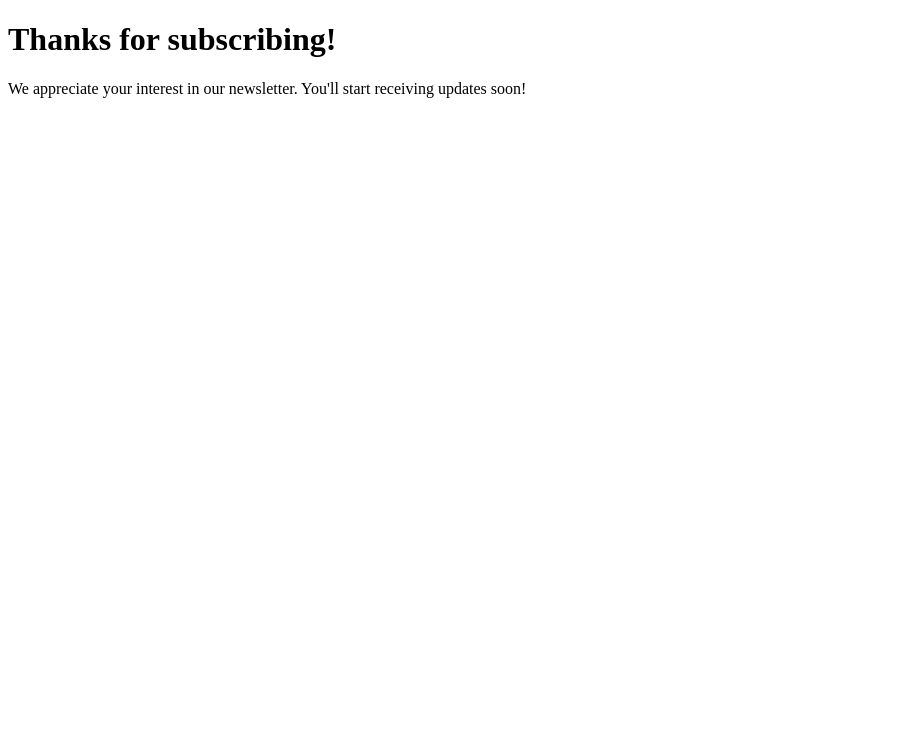
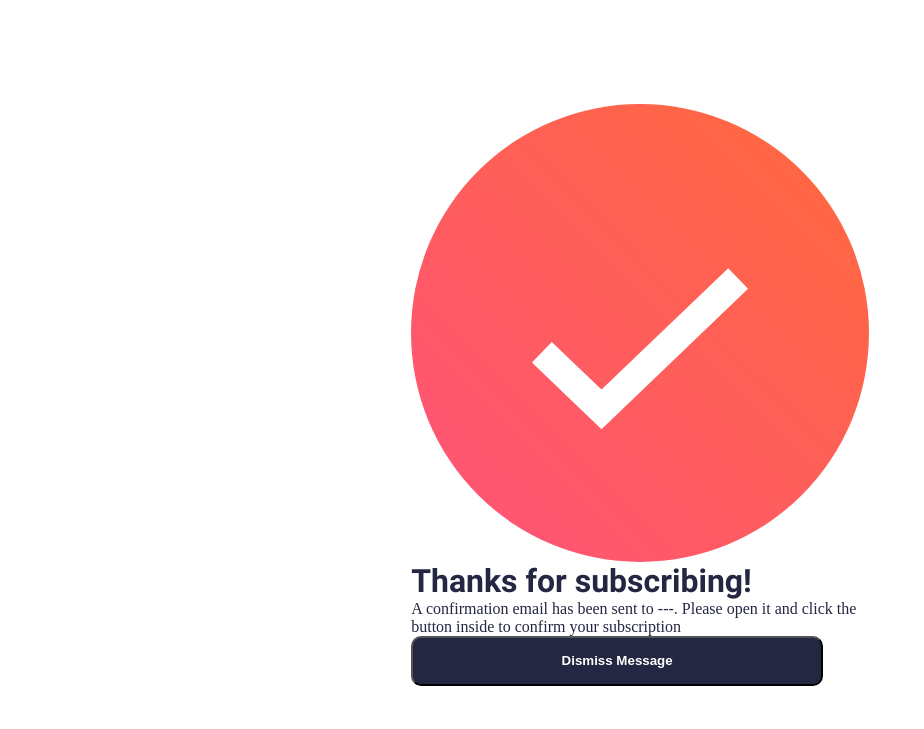
Before and after one commit to clyo/newsletterSignup, a plain HTML site: page thanks.html in a window 1280 px wide. Shown: the whole page, without its empty margins (0-924 px from the left). Drawn offline with Linux system fonts and the light colour scheme.

Commit message:
Add files via upload

```diff
--- a/styles.css
+++ b/styles.css
@@ -145,6 +145,22 @@ input {
     gap: 50px;
   }
 
+  .container_thanks {
+    width: 42%;
+    margin: 0 auto;
+    margin-top: 5%;
+    display: flex;
+    flex-direction: column;
+    padding: 2.5rem;
+    /* gap: 2rem; */
+    background-color: var(--White);
+    border-radius: 10px;
+}
+
+.thanks_img {
+    width: 10%;
+}
+
   @media screen and (max-width: 1300px){
     body {
         background-color: white;
--- a/thanks.html
+++ b/thanks.html
@@ -4,9 +4,21 @@
   <meta charset="UTF-8">
   <meta name="viewport" content="width=device-width, initial-scale=1.0">
   <title>Thanks for Subscribing</title>
+  <link rel="stylesheet" href="styles.css">
 </head>
 <body>
-  <h1>Thanks for subscribing!</h1>
-  <p>We appreciate your interest in our newsletter. You'll start receiving updates soon!</p>
+    <main>
+        <container>
+            <div class="container_thanks">
+                <img classname="thanks_img" src="./assets/images/icon-success.svg" alt="icon">
+                <h1>Thanks for subscribing!</h1>
+                <p>A confirmation email has been sent to ---. Please open it and click the button inside to confirm your subscription</p>
+                <button>Dismiss Message</button>
+            </div>
+
+        </container>
+
+
+    </main>
 </body>
 </html>
```
